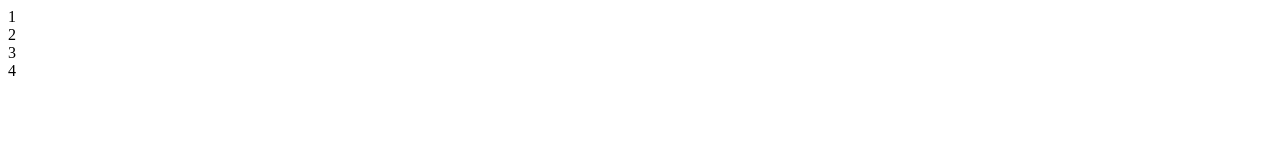
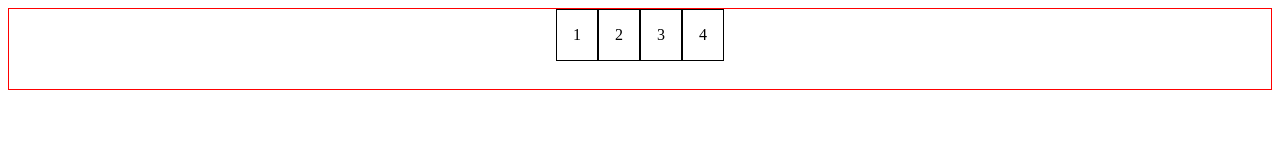
Before and after one commit to JSander72/Flexbox-Practice, a plain HTML site: page index.html in a window 1280 px wide. Drawn offline with Linux system fonts and the light colour scheme.

Commit message:
justify & align commit

```diff
--- a/index.css
+++ b/index.css
@@ -1,9 +1,12 @@
 .boxes {
   display: flex;
-  flex-direction: row-reverse;
+  border: 1px solid red;
+  justify-content: center;
+  align-items: flex-start;
+  height: 5em;
 }
 
-.boxes>div {
+.boxes div {
   border: 1px solid black;
   padding: 1em;
 }
--- a/index.html
+++ b/index.html
@@ -5,8 +5,9 @@
   <meta charset="UTF-8">
   <meta http-equiv="X-UA-Compatible" content="IE=edge">
   <meta name="viewport" content="width=device-width, initial-scale=1.0">
+  <link rel="stylesheet" href="index.css" />
 
-  <title>Flex box Practice</title>
+  <title>Flex Box Practice</title>
 </head>
 
 <body>
@@ -18,6 +19,6 @@
   </div>
 
 </body>
-<script> src = "index.js"</script>
+<script src="index.js"></script>
 
 </html>
```
